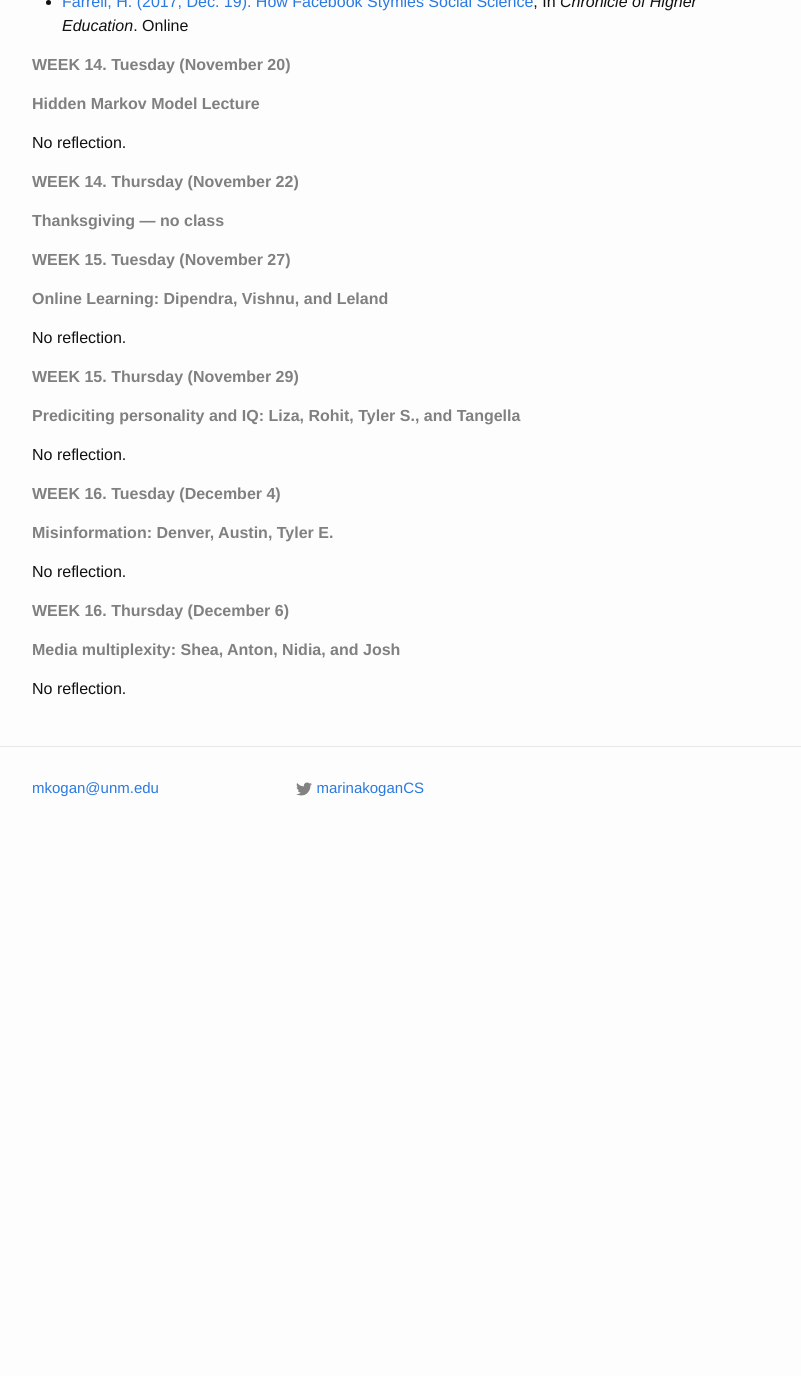
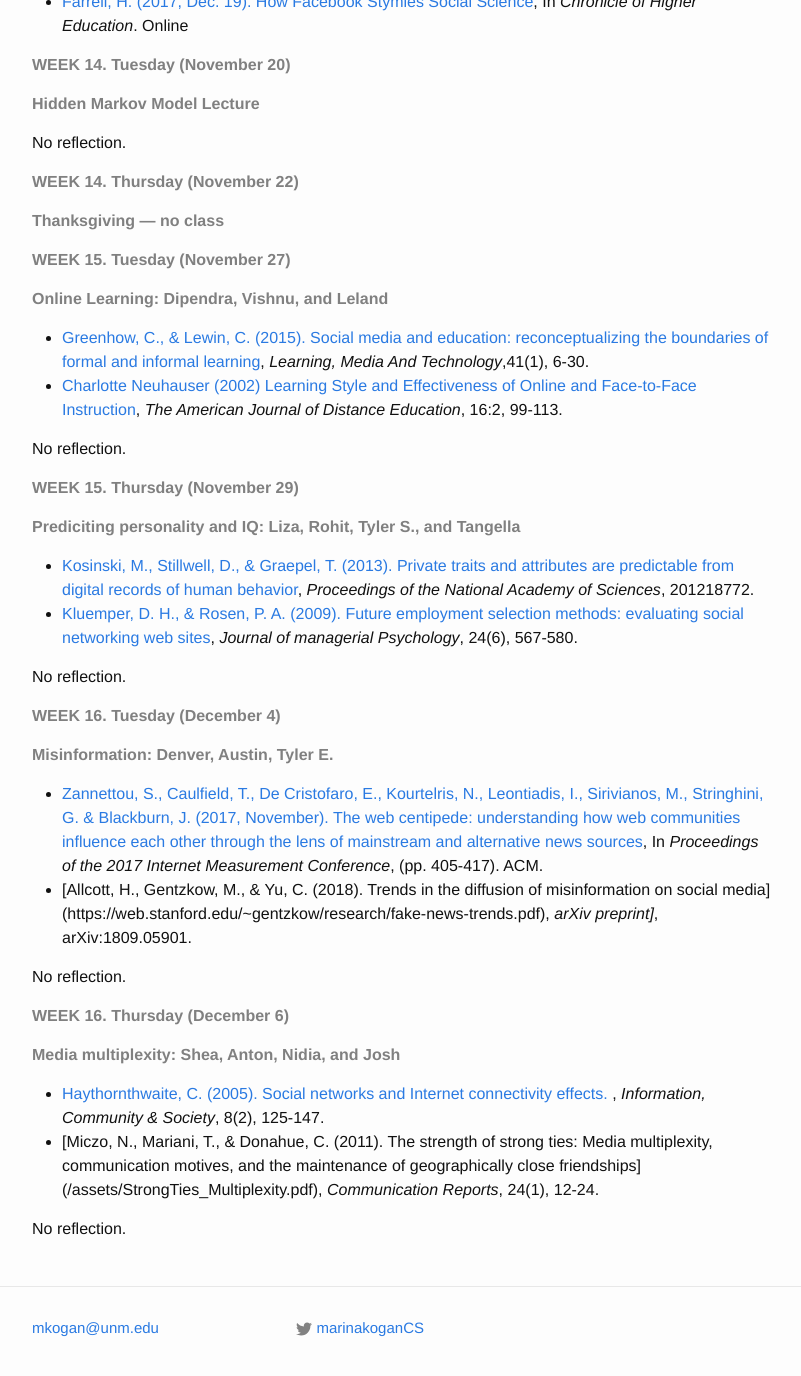
Before and after one commit to marinkala/marinkala.github.com, a Jekyll site: the page built from CS591.md, in a window 1280 px wide and 1400 px high, scrolled down 5926 px. Shown: the top 1376 px of the window, without its empty margins (238-1039 px from the left). Built offline with Jekyll 4.4.1, drawn with Linux system fonts in a browser that asks for light colours; our own code applies the rules of GitHub Pages for plain Markdown files; before the commit the page ends 6786 px from its top, so only the background shows below that.

Commit message:
added student selected articles

```diff
--- a/CS591.md
+++ b/CS591.md
@@ -246,11 +246,17 @@ No reflection.
 
 **<span style="color:grey">Online Learning: Dipendra, Vishnu, and Leland </span>**
 
+* [Greenhow, C., & Lewin, C. (2015). Social media and education: reconceptualizing the boundaries of formal and informal learning](https://www.tandfonline.com/doi/abs/10.1080/17439884.2015.1064954), *Learning, Media And Technology*,41(1), 6-30.
+*  [Charlotte Neuhauser (2002) Learning Style and Effectiveness of Online and Face-to-Face Instruction](https://www.tandfonline.com/doi/pdf/10.1207/S15389286AJDE1602_4?needAccess=true), *The American Journal of Distance Education*, 16:2, 99-113.
+
 No reflection.
 
 **<span style="color:grey">WEEK 15. Thursday (November 29)</span>**
 
 **<span style="color:grey">Prediciting personality and IQ: Liza, Rohit, Tyler S., and Tangella</span>**
+
+* [Kosinski, M., Stillwell, D., & Graepel, T. (2013). Private traits and attributes are predictable from digital records of human behavior](http://www.pnas.org/content/110/15/5802.full), *Proceedings of the National Academy of Sciences*, 201218772.
+*  [Kluemper, D. H., & Rosen, P. A. (2009). Future employment selection methods: evaluating social networking web sites](https://www.researchgate.net/profile/Peter_Rosen6/publication/235303246_Future_employment_selection_methods_Evaluating_social_networking_web_sites/links/5409d3880cf2df04e7491972/Future-employment-selection-methods-Evaluating-social-networking-web-sites.pdf), *Journal of managerial Psychology*, 24(6), 567-580.
 
 No reflection.
 
@@ -258,10 +264,16 @@ No reflection.
 
 **<span style="color:grey">Misinformation: Denver, Austin, Tyler E.</span>**
 
+* [Zannettou, S., Caulfield, T., De Cristofaro, E., Kourtelris, N., Leontiadis, I., Sirivianos, M., Stringhini, G. & Blackburn, J. (2017, November). The web centipede: understanding how web communities influence each other through the lens of mainstream and alternative news sources](https://conferences.sigcomm.org/imc/2017/papers/imc17-final145.pdf), In *Proceedings of the 2017 Internet Measurement Conference*, (pp. 405-417). ACM.
+*  [Allcott, H., Gentzkow, M., & Yu, C. (2018). Trends in the diffusion of misinformation on social media] (https://web.stanford.edu/~gentzkow/research/fake-news-trends.pdf), *arXiv preprint]*, arXiv:1809.05901.
+
 No reflection.
 
 **<span style="color:grey">WEEK 16. Thursday (December 6)</span>**
 
 **<span style="color:grey">Media multiplexity: Shea, Anton, Nidia, and Josh </span>**
 
+* [Haythornthwaite, C. (2005). Social networks and Internet connectivity effects. ](/assets/SocialNetworks&InternetConnectivityEffects.pdf), *Information, Community & Society*, 8(2), 125-147.
+*  [Miczo, N., Mariani, T., & Donahue, C. (2011). The strength of strong ties: Media multiplexity, communication motives, and the maintenance of geographically close friendships] (/assets/StrongTies_Multiplexity.pdf), *Communication Reports*, 24(1), 12-24.
+
 No reflection.
```
Also changed, not shown: 2 other files.
